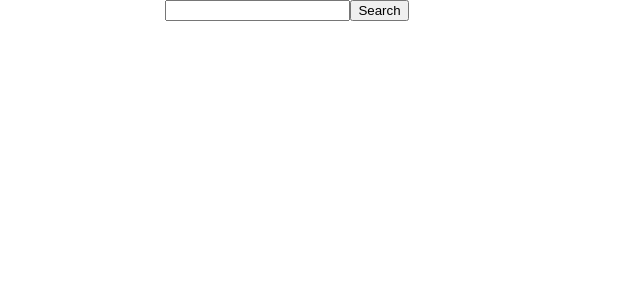
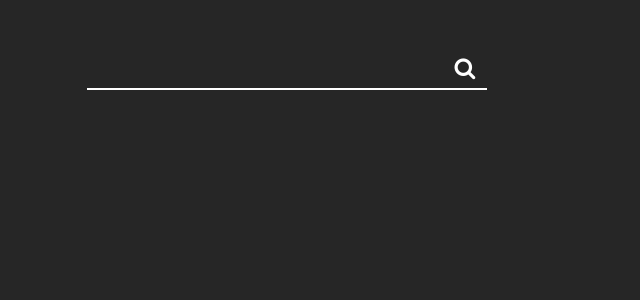
Before and after one commit to julioJar/spotify-project, a React app: page / in a window 1280 px wide. Shown: the top 300 px of the page, without its empty margins (353-993 px from the left). Built offline with nearby package versions, Linux system fonts and the light colour scheme.

Commit message:
Adding the searc design

```diff
--- a/package.json
+++ b/package.json
@@ -23,6 +23,7 @@
     }
   },
   "devDependencies": {
+    "autoprefix": "^1.0.1",
     "babel-core": "6.23.1",
     "babel-jest": "^19.0.0",
     "babel-loader": "6.3.2",
@@ -36,6 +37,7 @@
     "html-webpack-plugin": "^2.28.0",
     "jest": "^19.0.2",
     "node-sass": "^4.5.0",
+    "postcss-loader": "^1.3.3",
     "react-addons-test-utils": "^15.4.2",
     "sass-loader": "^6.0.3",
     "style-loader": "^0.14.1",
--- a/src/components/Search.js
+++ b/src/components/Search.js
@@ -4,19 +4,30 @@ import React, { Component } from 'react';
 class Search extends Component {
   constructor() {
     super();
-    this.searchInput = null;
+    this.state = {
+      searchFocus: false
+    }
+    this.searchInput = null
   }
 
   render() {
+    let classes = `searchbox ${this.state.searchFocus ? 'searchbox--active' : ''}`;
     return (
-      <div>
-        <input ref={(searchInput) => this.searchInput = searchInput} type="text" />
-        <button type="submit" onClick={(event) => {
-          event.preventDefault();
-          const val = this.searchInput.value;
-          this.props.searchHandler(val);
-        }
-        }>Search</button>
+      <div className={classes}>
+        <input
+          type="text"
+          ref={(input) => { this.searchInput = input}}
+          onFocus={ () => {this.setState({searchFocus: true})}}
+          onBlur={ () => {this.setState({searchFocus: false})}}
+        />
+        <button
+          onClick={() => {
+            this.props.searchHandler(this.searchInput.value);
+            this.searchInput.value = '';
+          }}
+        >
+          <i className="fa fa-search" aria-hidden="true"></i>
+        </button>
       </div>
     )
   }
--- a/src/index.html
+++ b/src/index.html
@@ -3,6 +3,8 @@
   <head>
     <meta charset="utf-8">
     <meta name="viewport" content="width=device-width, initial-scale=1">
+    <link href="https://fonts.googleapis.com/css?family=Dosis|PT+Sans|Poiret+One|Slabo+27px|Source+Sans+Pro" rel="stylesheet">
+    <link href="https://maxcdn.bootstrapcdn.com/font-awesome/4.7.0/css/font-awesome.min.css" rel="stylesheet">
     <!--
       Notice the use of %PUBLIC_URL% in the tag above.
       It will be replaced with the URL of the `public` folder during the build.
--- a/styles/index.scss
+++ b/styles/index.scss
@@ -1,5 +1,20 @@
+@import 'variables.scss';
+@import 'normalize.css';
+@import 'search.scss';
+
 body {
-  margin: 0;
-  padding: 0;
-  font-family: sans-serif;
+  background-color: seagreen;
+  background-color: #262626;
 }
+
+*,
+*:after,
+*::before {
+  -webkit-box-sizing: border-box;
+  -moz-box-sizing: border-box;
+  box-sizing: border-box;
+}
+
+*, *:active, *:focus{
+  outline: none;
+}
--- /dev/null
+++ b/styles/search.scss
@@ -0,0 +1,77 @@
+$btn-width: 44px;
+
+.searchbox {
+  position: relative;
+
+  height: 40px;
+  width: 400px;
+  margin: 50px auto;
+  overflow: hidden;
+
+  border-bottom: 2px solid #fff;
+  background: none;
+  color: #fff;
+
+  perspective: 1800px;
+  perspective-origin: 40% 40%;
+  transform-style: preserve-3d;
+
+  transition: all 0.4s cubic-bezier(.25, .8, .25, 1);
+  &--active {
+    color: #000;
+  }
+
+  &:after {
+    position: absolute;
+    content: "";
+    // z-index: 1;
+
+    width: 100%;
+    height: 100%;
+    top: 20px;
+    left: 0px;
+
+    transform: rotateX(90deg);
+    background: #fff;
+
+    transition: all 0.4s cubic-bezier(.25, .8, .25, 1);
+  }
+
+
+
+  &--active:after {
+    top: 0px;
+    left: 0px;
+
+    transform: rotateX(0deg);
+  }
+
+  input {
+    position: absolute;
+    z-index: 1;
+    height: 100%;
+    width: 100%;
+    padding-left: 8px;
+    padding-right: $btn-width;
+    border: none;
+    font-size: 1em;
+    color: inherit;
+    background: none;
+    left: 0;
+  }
+
+  button {
+    position: absolute;
+    z-index: 1;
+
+    right: 0px;
+    top: 0px;
+    height: 100%;
+    width: $btn-width;
+
+    border: none;
+    background: none;
+    font-size: 1.4em;
+    color: inherit;
+  }
+}
--- /dev/null
+++ b/styles/variables.scss
@@ -0,0 +1 @@
+$mainColor: #262626;
--- a/webpack.config.js
+++ b/webpack.config.js
@@ -2,6 +2,16 @@ var path = require('path');
 var HtmlWebpackPlugin = require('html-webpack-plugin');
 var webpack = require('webpack');
 var sourcePath = path.resolve(__dirname, 'src');
+var autoprefixer = require('autoprefixer');
+
+const postCssLoader = {
+  loader: 'postcss-loader',
+  options: {
+    plugins: () => {
+      return [autoprefixer];
+    }
+  }
+};
 
 module.exports = {
   devtool: 'source-map',
@@ -35,7 +45,8 @@ module.exports = {
             options: {
               sourceMap: true
             }
-          }
+          },
+          postCssLoader
         ],
       },
     ]
```
Also changed, not shown: src/public/overlay-pattern.png (added), styles/normalize.css (added).
